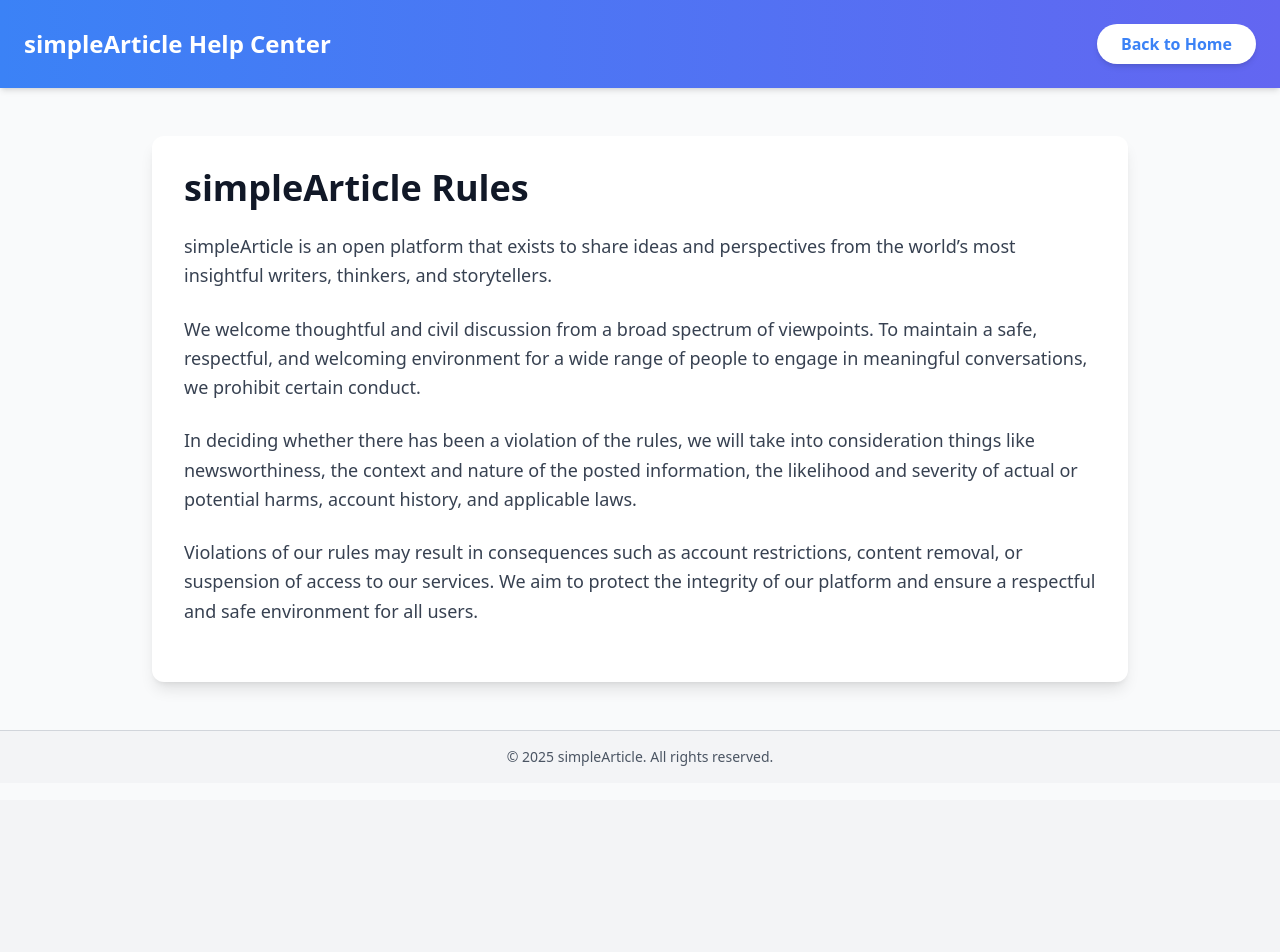
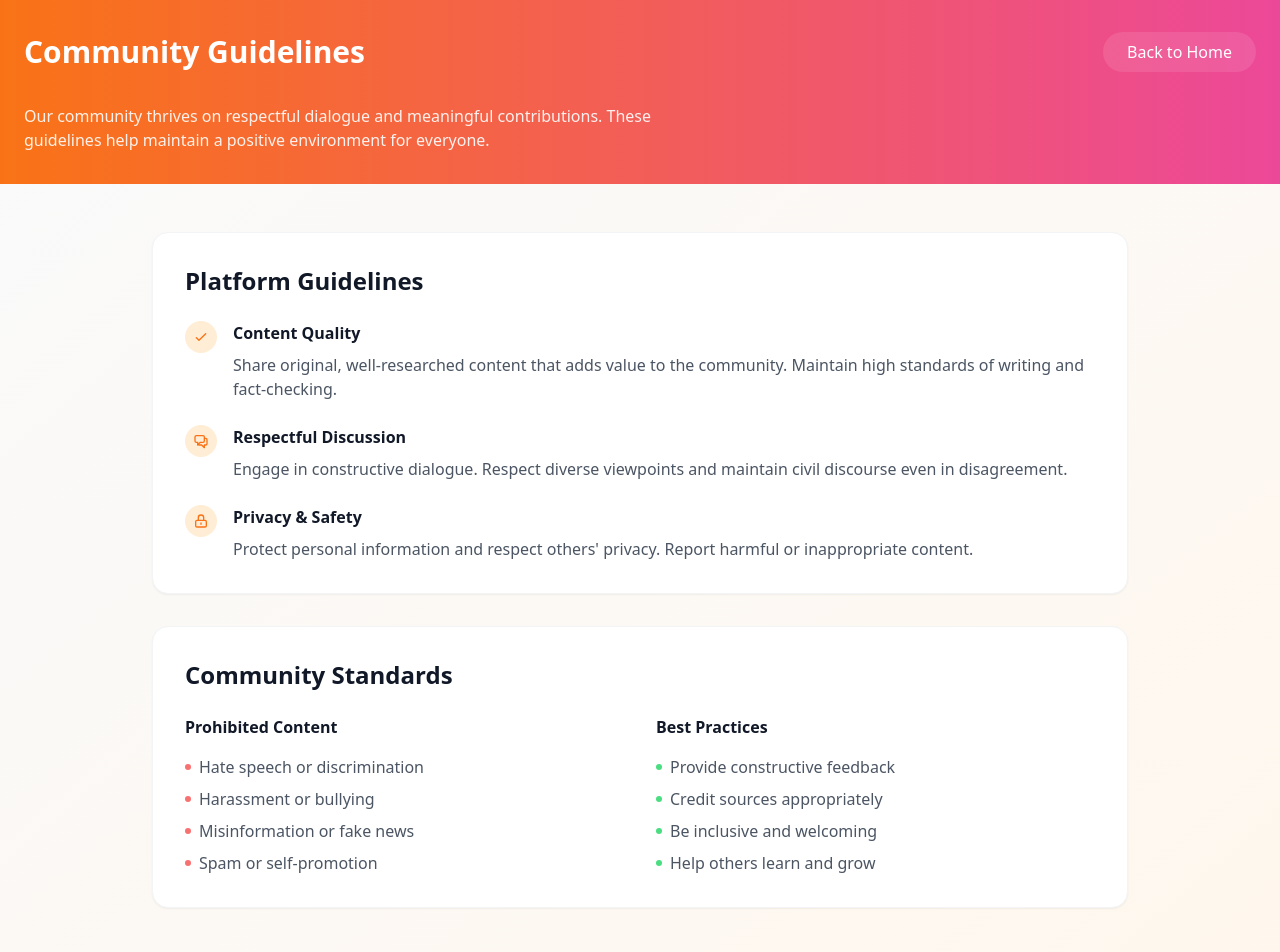
Before and after one commit to nishantb66/Community-Article, a Next.js app in the folder article-platform-frontend/: page /guidelines in a window 1280 px wide. Shown: the top 952 px of the page. Before the commit the page ends 800 px from the top, so only its background shows below. Built offline with nearby package versions, Linux system fonts and the light colour scheme.

Commit message:
Update page.js

```diff
--- a/article-platform-frontend/src/app/guidelines/page.js
+++ b/article-platform-frontend/src/app/guidelines/page.js
@@ -1,55 +1,185 @@
 export default function GuidelinesPage() {
   return (
-    <div className="min-h-screen bg-gray-50 text-gray-800">
+    <div className="min-h-screen bg-gradient-to-br from-gray-50 to-orange-50">
       {/* Header */}
-      <header className="bg-gradient-to-r from-blue-500 to-indigo-500 text-white py-6 shadow-md">
-        <div className="max-w-7xl mx-auto flex justify-between items-center px-6">
-          <h1 className="text-2xl font-extrabold">simpleArticle Help Center</h1>
+      <header className="bg-gradient-to-r from-orange-500 to-pink-500 text-white py-8">
+        <div className="max-w-7xl mx-auto px-6">
+          <div className="flex justify-between items-center mb-8">
+            <h1 className="text-3xl font-bold">Community Guidelines</h1>
             <a
               href="/"
-            className="bg-white text-blue-500 hover:text-indigo-500 py-2 px-6 rounded-full font-semibold shadow-md transition hover:shadow-lg"
+              className="bg-white/10 hover:bg-white/20 px-6 py-2 rounded-full font-medium transition-colors"
             >
               Back to Home
             </a>
+          </div>
+          <p className="text-white/90 max-w-2xl">
+            Our community thrives on respectful dialogue and meaningful
+            contributions. These guidelines help maintain a positive environment
+            for everyone.
+          </p>
         </div>
       </header>
 
       {/* Content */}
       <main className="max-w-5xl mx-auto py-12 px-6">
-        <div className="bg-white rounded-xl shadow-lg p-8">
-          <h1 className="text-4xl font-bold text-gray-900 mb-6">
-            simpleArticle Rules
-          </h1>
-          <p className="mb-6 text-lg leading-relaxed text-gray-700">
-            simpleArticle is an open platform that exists to share ideas and
-            perspectives from the world’s most insightful writers, thinkers, and
-            storytellers.
+        {/* Platform Rules */}
+        <div className="bg-white rounded-2xl shadow-sm border border-gray-100 p-8 mb-8">
+          <h2 className="text-2xl font-bold text-gray-900 mb-6">
+            Platform Guidelines
+          </h2>
+
+          <div className="space-y-6">
+            <div className="flex gap-4">
+              <div className="flex-shrink-0 w-8 h-8 rounded-full bg-orange-100 flex items-center justify-center">
+                <svg
+                  className="w-4 h-4 text-orange-500"
+                  fill="none"
+                  stroke="currentColor"
+                  viewBox="0 0 24 24"
+                >
+                  <path
+                    strokeLinecap="round"
+                    strokeLinejoin="round"
+                    strokeWidth="2"
+                    d="M5 13l4 4L19 7"
+                  />
+                </svg>
+              </div>
+              <div>
+                <h3 className="font-semibold text-gray-900 mb-2">
+                  Content Quality
+                </h3>
+                <p className="text-gray-600">
+                  Share original, well-researched content that adds value to the
+                  community. Maintain high standards of writing and
+                  fact-checking.
                 </p>
-          <p className="mb-6 text-lg leading-relaxed text-gray-700">
-            We welcome thoughtful and civil discussion from a broad spectrum of
-            viewpoints. To maintain a safe, respectful, and welcoming
-            environment for a wide range of people to engage in meaningful
-            conversations, we prohibit certain conduct.
+              </div>
+            </div>
+
+            <div className="flex gap-4">
+              <div className="flex-shrink-0 w-8 h-8 rounded-full bg-orange-100 flex items-center justify-center">
+                <svg
+                  className="w-4 h-4 text-orange-500"
+                  fill="none"
+                  stroke="currentColor"
+                  viewBox="0 0 24 24"
+                >
+                  <path
+                    strokeLinecap="round"
+                    strokeLinejoin="round"
+                    strokeWidth="2"
+                    d="M17 8h2a2 2 0 012 2v6a2 2 0 01-2 2h-2v4l-4-4H9a1.994 1.994 0 01-1.414-.586m0 0L11 14h4a2 2 0 002-2V6a2 2 0 00-2-2H5a2 2 0 00-2 2v6a2 2 0 002 2h2v4l.586-.586z"
+                  />
+                </svg>
+              </div>
+              <div>
+                <h3 className="font-semibold text-gray-900 mb-2">
+                  Respectful Discussion
+                </h3>
+                <p className="text-gray-600">
+                  Engage in constructive dialogue. Respect diverse viewpoints
+                  and maintain civil discourse even in disagreement.
                 </p>
-          <p className="mb-6 text-lg leading-relaxed text-gray-700">
-            In deciding whether there has been a violation of the rules, we will
-            take into consideration things like newsworthiness, the context and
-            nature of the posted information, the likelihood and severity of
-            actual or potential harms, account history, and applicable laws.
+              </div>
+            </div>
+
+            <div className="flex gap-4">
+              <div className="flex-shrink-0 w-8 h-8 rounded-full bg-orange-100 flex items-center justify-center">
+                <svg
+                  className="w-4 h-4 text-orange-500"
+                  fill="none"
+                  stroke="currentColor"
+                  viewBox="0 0 24 24"
+                >
+                  <path
+                    strokeLinecap="round"
+                    strokeLinejoin="round"
+                    strokeWidth="2"
+                    d="M12 15v2m-6 4h12a2 2 0 002-2v-6a2 2 0 00-2-2H6a2 2 0 00-2 2v6a2 2 0 002 2zm10-10V7a4 4 0 00-8 0v4h8z"
+                  />
+                </svg>
+              </div>
+              <div>
+                <h3 className="font-semibold text-gray-900 mb-2">
+                  Privacy & Safety
+                </h3>
+                <p className="text-gray-600">
+                  Protect personal information and respect others' privacy.
+                  Report harmful or inappropriate content.
                 </p>
-          <p className="mb-6 text-lg leading-relaxed text-gray-700">
-            Violations of our rules may result in consequences such as account
-            restrictions, content removal, or suspension of access to our
-            services. We aim to protect the integrity of our platform and ensure
-            a respectful and safe environment for all users.
-          </p>
+              </div>
+            </div>
+          </div>
+        </div>
+
+        {/* Community Standards */}
+        <div className="bg-white rounded-2xl shadow-sm border border-gray-100 p-8">
+          <h2 className="text-2xl font-bold text-gray-900 mb-6">
+            Community Standards
+          </h2>
+
+          <div className="grid md:grid-cols-2 gap-8">
+            <div className="space-y-4">
+              <h3 className="font-semibold text-gray-900">
+                Prohibited Content
+              </h3>
+              <ul className="space-y-2 text-gray-600">
+                <li className="flex items-center gap-2">
+                  <span className="w-1.5 h-1.5 bg-red-400 rounded-full"></span>
+                  <span>Hate speech or discrimination</span>
+                </li>
+                <li className="flex items-center gap-2">
+                  <span className="w-1.5 h-1.5 bg-red-400 rounded-full"></span>
+                  <span>Harassment or bullying</span>
+                </li>
+                <li className="flex items-center gap-2">
+                  <span className="w-1.5 h-1.5 bg-red-400 rounded-full"></span>
+                  <span>Misinformation or fake news</span>
+                </li>
+                <li className="flex items-center gap-2">
+                  <span className="w-1.5 h-1.5 bg-red-400 rounded-full"></span>
+                  <span>Spam or self-promotion</span>
+                </li>
+              </ul>
+            </div>
+
+            <div className="space-y-4">
+              <h3 className="font-semibold text-gray-900">Best Practices</h3>
+              <ul className="space-y-2 text-gray-600">
+                <li className="flex items-center gap-2">
+                  <span className="w-1.5 h-1.5 bg-green-400 rounded-full"></span>
+                  <span>Provide constructive feedback</span>
+                </li>
+                <li className="flex items-center gap-2">
+                  <span className="w-1.5 h-1.5 bg-green-400 rounded-full"></span>
+                  <span>Credit sources appropriately</span>
+                </li>
+                <li className="flex items-center gap-2">
+                  <span className="w-1.5 h-1.5 bg-green-400 rounded-full"></span>
+                  <span>Be inclusive and welcoming</span>
+                </li>
+                <li className="flex items-center gap-2">
+                  <span className="w-1.5 h-1.5 bg-green-400 rounded-full"></span>
+                  <span>Help others learn and grow</span>
+                </li>
+              </ul>
+            </div>
+          </div>
         </div>
       </main>
 
       {/* Footer */}
-      <footer className="bg-gray-100 border-t border-gray-300 py-4">
-        <div className="max-w-7xl mx-auto text-center text-sm text-gray-600">
-          © 2025 simpleArticle. All rights reserved.
+      <footer className="bg-gradient-to-r from-gray-900 via-gray-800 to-gray-900 text-white/70 py-8">
+        <div className="max-w-7xl mx-auto px-6 text-center">
+          <p>
+            © {new Date().getFullYear()} simpleArticle. All rights reserved.
+          </p>
+          <p className="mt-2 text-sm">
+            These guidelines are regularly updated to maintain community
+            standards.
+          </p>
         </div>
       </footer>
     </div>
```
Lines whose indentation alone changed are shown as unchanged.
